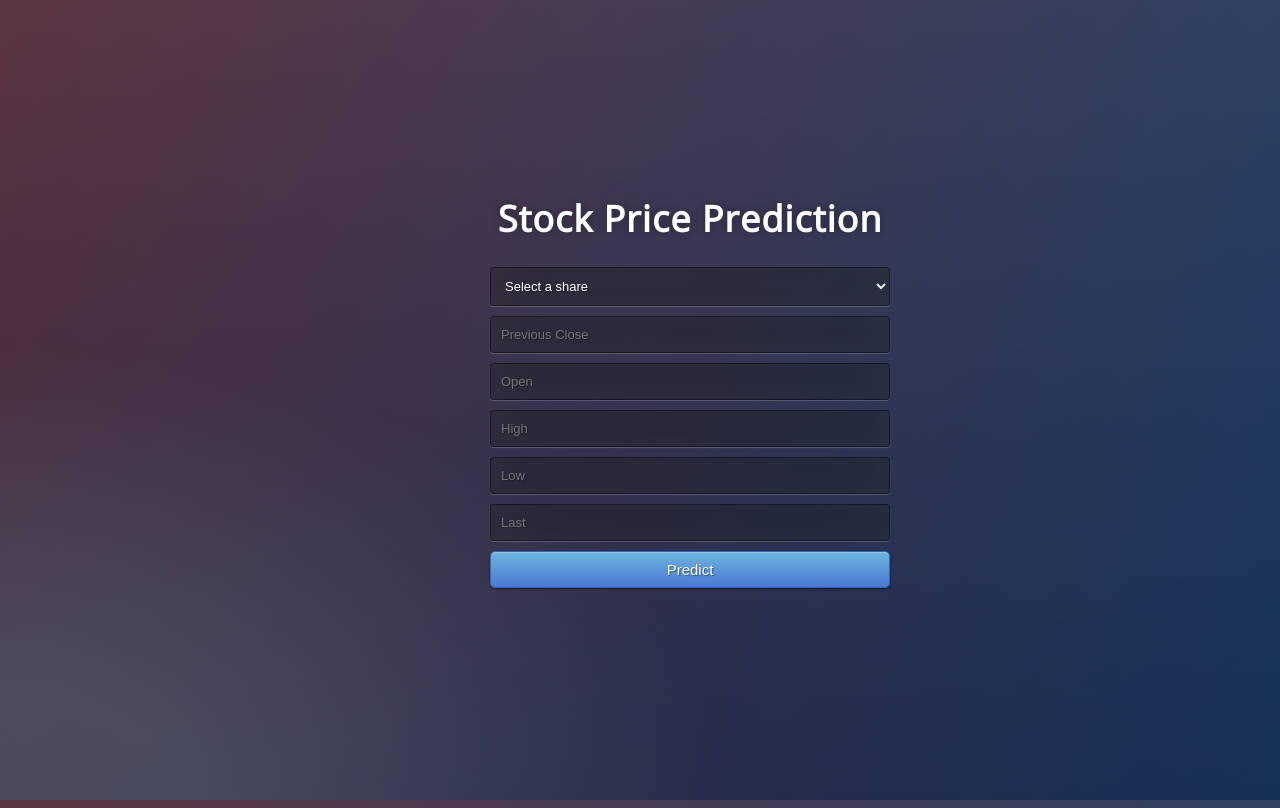
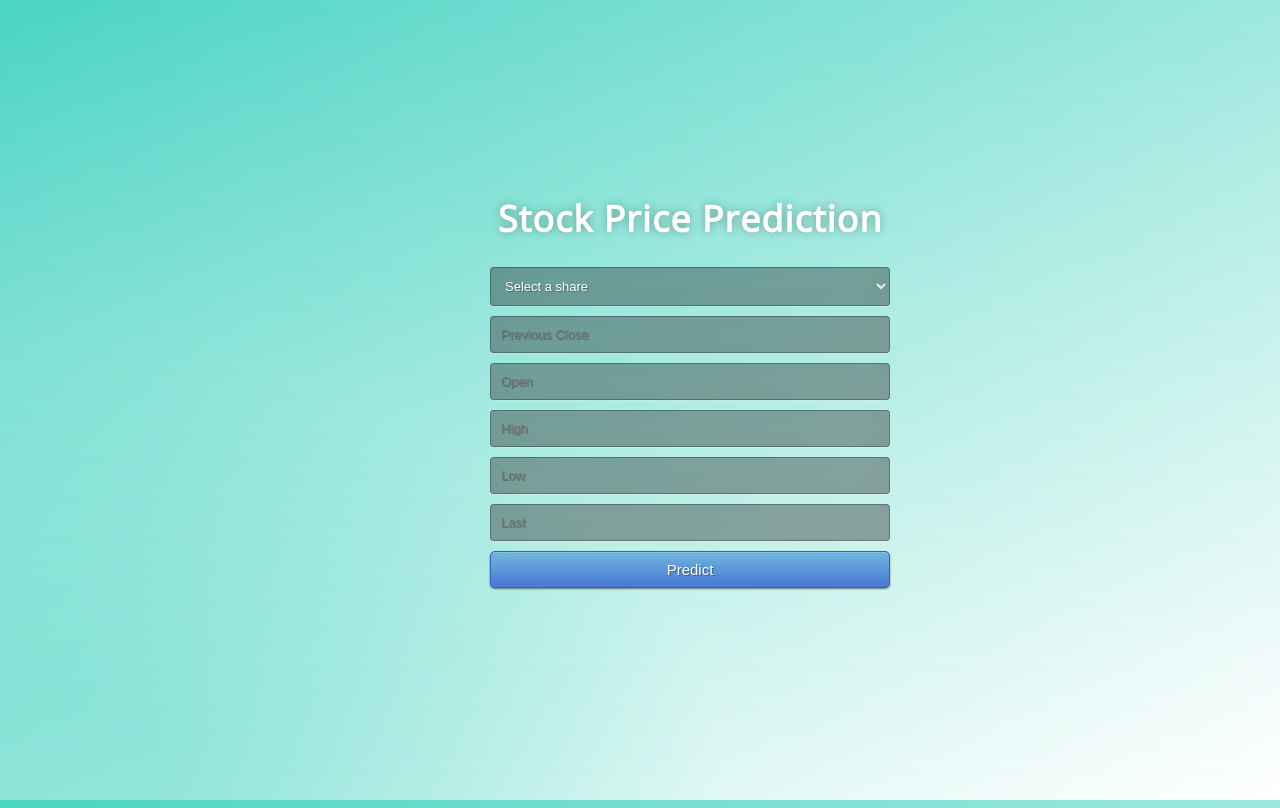
Before and after one commit to snehalpatil4/Ml_miniproject, a Flask app: page / in a window 1280 px wide. Run offline with Flask 2, Linux system fonts and the light colour scheme; parts of the project's set-up code (start-up, migrations or seed data) failed here and were passed over.

Commit message:
Update style.css

```diff
--- a/static/css/style.css
+++ b/static/css/style.css
@@ -22,12 +22,12 @@ body {
 	font-size: 18px;
 	text-align:center;
 	letter-spacing:1.2px;
-	background: -moz-radial-gradient(0% 100%, ellipse cover, rgba(104,128,138,.4) 10%,rgba(138,114,76,0) 40%),-moz-linear-gradient(top,  rgba(57,173,219,.25) 0%, rgba(42,60,87,.4) 100%), -moz-linear-gradient(-45deg,  #670d10 0%, #092756 100%);
-	background: -webkit-radial-gradient(0% 100%, ellipse cover, rgba(104,128,138,.4) 10%,rgba(138,114,76,0) 40%), -webkit-linear-gradient(top,  rgba(57,173,219,.25) 0%,rgba(42,60,87,.4) 100%), -webkit-linear-gradient(-45deg,  #670d10 0%,#092756 100%);
-	background: -o-radial-gradient(0% 100%, ellipse cover, rgba(104,128,138,.4) 10%,rgba(138,114,76,0) 40%), -o-linear-gradient(top,  rgba(57,173,219,.25) 0%,rgba(42,60,87,.4) 100%), -o-linear-gradient(-45deg,  #670d10 0%,#092756 100%);
-	background: -ms-radial-gradient(0% 100%, ellipse cover, rgba(104,128,138,.4) 10%,rgba(138,114,76,0) 40%), -ms-linear-gradient(top,  rgba(57,173,219,.25) 0%,rgba(42,60,87,.4) 100%), -ms-linear-gradient(-45deg,  #670d10 0%,#092756 100%);
-	background: -webkit-radial-gradient(0% 100%, ellipse cover, rgba(104,128,138,.4) 10%,rgba(138,114,76,0) 40%), linear-gradient(to bottom,  rgba(57,173,219,.25) 0%,rgba(42,60,87,.4) 100%), linear-gradient(135deg,  #670d10 0%,#092756 100%);
-	filter: progid:DXImageTransform.Microsoft.gradient( startColorstr='#3E1D6D', endColorstr='#092756',GradientType=1 );
+	background: -moz-radial-gradient(0% 100%, ellipse cover, rgba(74,212,194,.4) 10%,rgba(255,255,255,0) 40%),-moz-linear-gradient(top,  rgba(74,212,194,.25) 0%, rgba(255, 255, 255,.4) 100%), -moz-linear-gradient(-45deg,  #4ad4c2 0%, #ffffff 100%);
+	background: -webkit-radial-gradient(0% 100%, ellipse cover, rgba(74,212,194,.4) 10%,rgba(255,255,255,0) 40%), -webkit-linear-gradient(top,  rgba(74,212,194,.25) 0%,rgba(255, 255, 255,.4) 100%), -webkit-linear-gradient(-45deg,  #4ad4c2 0%,#ffffff 100%);
+	background: -o-radial-gradient(0% 100%, ellipse cover, rgba(74,212,194,.4) 10%,rgba(255,255,255,0) 40%), -o-linear-gradient(top,  rgba(74,212,194,.25) 0%,rgba(255, 255, 255,.4) 100%), -o-linear-gradient(-45deg,  #4ad4c2 0%,#ffffff 100%);
+	background: -ms-radial-gradient(0% 100%, ellipse cover, rgba(74,212,194,.4) 10%,rgba(255,255,255,0) 40%), -ms-linear-gradient(top,  rgba(74,212,194,.25) 0%,rgba(255, 255, 255,.4) 100%), -ms-linear-gradient(-45deg,  #4ad4c2 0%,#ffffff 100%);
+	background: -webkit-radial-gradient(0% 100%, ellipse cover, rgba(74,212,194,.4) 10%,rgba(255,255,255,0) 40%), linear-gradient(to bottom,  rgba(74,212,194,.25) 0%,rgba(255, 255, 255,.4) 100%) 100%), linear-gradient(135deg,  #4ad4c2 0%,#ffffff 100%);
+	filter: progid:DXImageTransform.Microsoft.gradient( startColorstr='#4ad4c2', endColorstr='#ffffff',GradientType=1 );
 
 }
 .login {
```
